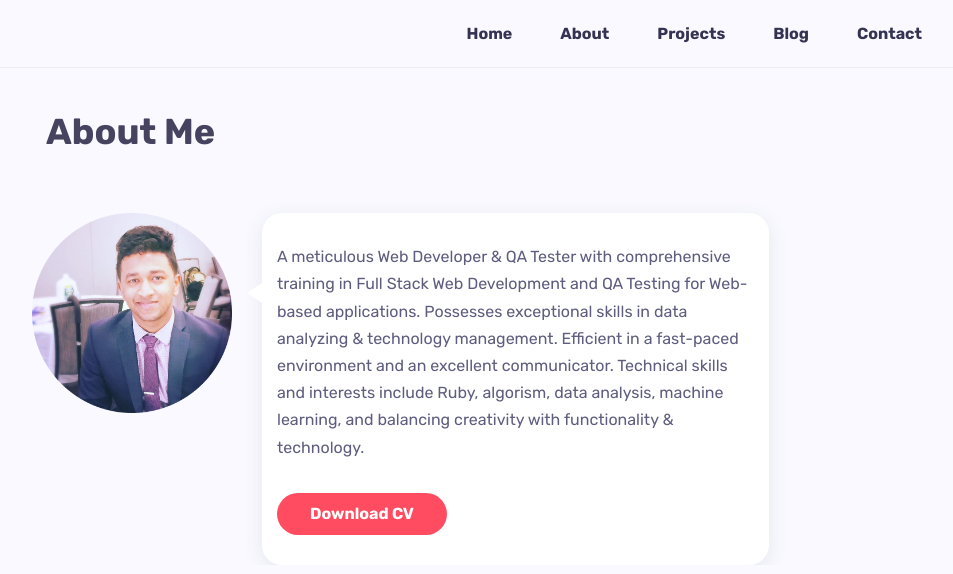
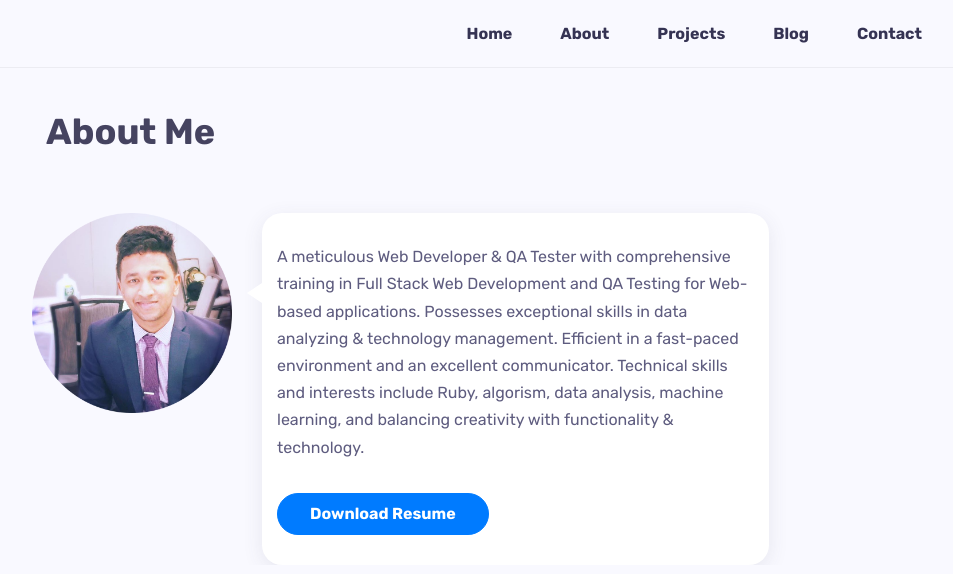
Before and after one commit to araf-rahman/portfolio_project, a React (Create React App) app: page /About in a window 1280 px wide. Shown: the top 574 px of the page, without its empty margins (163-1116 px from the left). Built offline with nearby package versions, Linux system fonts and the light colour scheme.

Commit message:
Updated button name and color

```diff
--- a/src/pages/About.js
+++ b/src/pages/About.js
@@ -29,8 +29,8 @@ function About() {
                 <div className="row">
                   <p>A meticulous Web Developer & QA Tester with comprehensive training in Full Stack Web Development and QA Testing for Web-based applications. Possesses exceptional skills in data analyzing & technology management. Efficient in a fast-paced environment and an excellent communicator. Technical skills and interests include Ruby, algorism, data analysis, machine learning, and balancing creativity with functionality & technology.</p>
                   <div className="mt-3">
-                    <a href={Resume} download="Resume.pdf" className="btn btn-default">
-                      Download CV
+                    <a href={Resume} download="Resume.pdf" className="btn btn-primary">
+                      Download Resume
                     </a>
                   </div>
                 </div>
```
